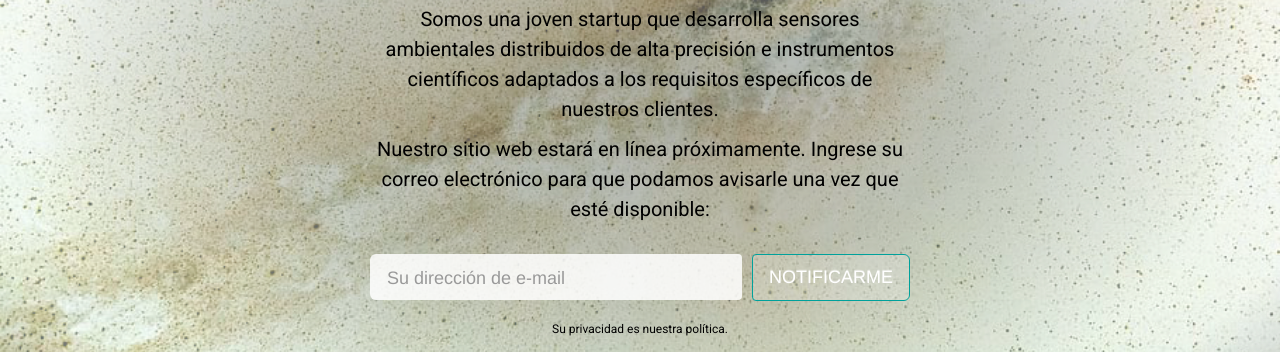
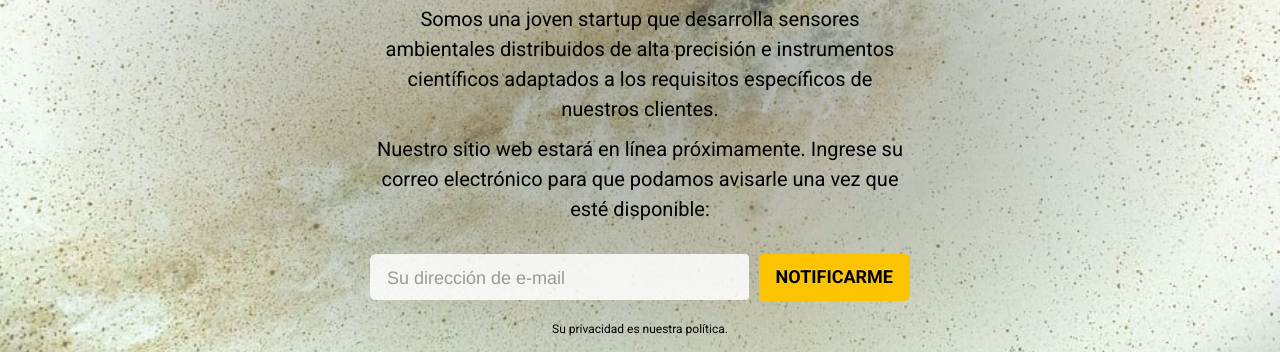
Before and after one commit to makesensebahia/makesensebahia.github.io, a plain HTML site: page es/index.htm in a window 1280 px wide. In both pictures the pointer is over the button "NOTIFICARME". Shown: the part 353-705 px from the top of the page. Drawn offline with Linux system fonts and the light colour scheme.

Commit message:
Cosmetic updates

```diff
--- a/es/index.htm
+++ b/es/index.htm
@@ -110,8 +110,8 @@
 	}
 
 	.cspio button{
-        font-family: Helvetica, Arial, sans-serif;
-		font-weight: 400;
+		font-family: 'Roboto';
+		font-weight: 700;
 		font-style: ;
     }
 
@@ -244,8 +244,9 @@
 	}
 
 	#cspio-subscribe-btn:hover{
-	    background: rgba(255,255,255,0.2);
-	    color: #fff;
+	    background-color: #fcc300;
+	    border: 1px solid #fcc300 !important;
+	    color: #000000;
 	}
 
 	#cspio-credit img{
```
